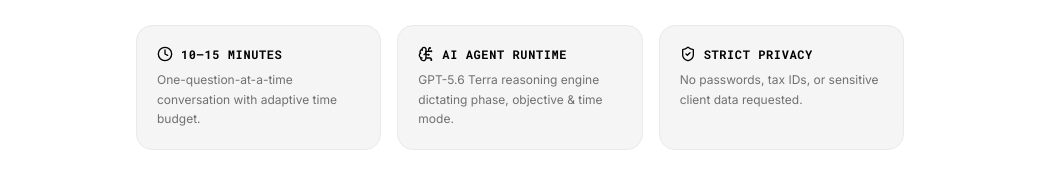
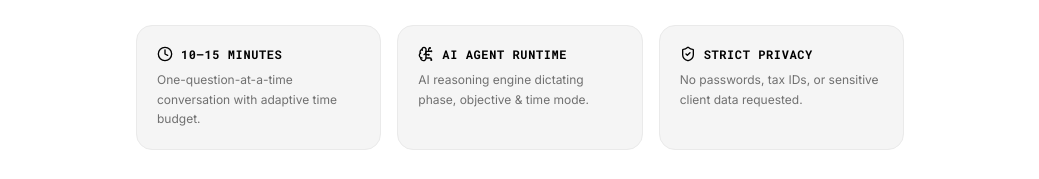
Before and after one commit to Progress21-tech/AI, a Next.js app: page / in a window 1280 px wide. Shown: the part 577-756 px from the top of the page, without its empty margins (120-1159 px from the left). Built offline with nearby package versions, Linux system fonts and the light colour scheme.

Commit message:
Update page.tsx

```diff
--- a/app/page.tsx
+++ b/app/page.tsx
@@ -69,7 +69,7 @@ export default function LandingPage() {
               <span>AI Agent Runtime</span>
             </div>
             <p className="text-xs text-subtle leading-relaxed">
-              GPT-5.6 Terra reasoning engine dictating phase, objective & time mode.
+              AI reasoning engine dictating phase, objective & time mode.
             </p>
           </div>
 
```
